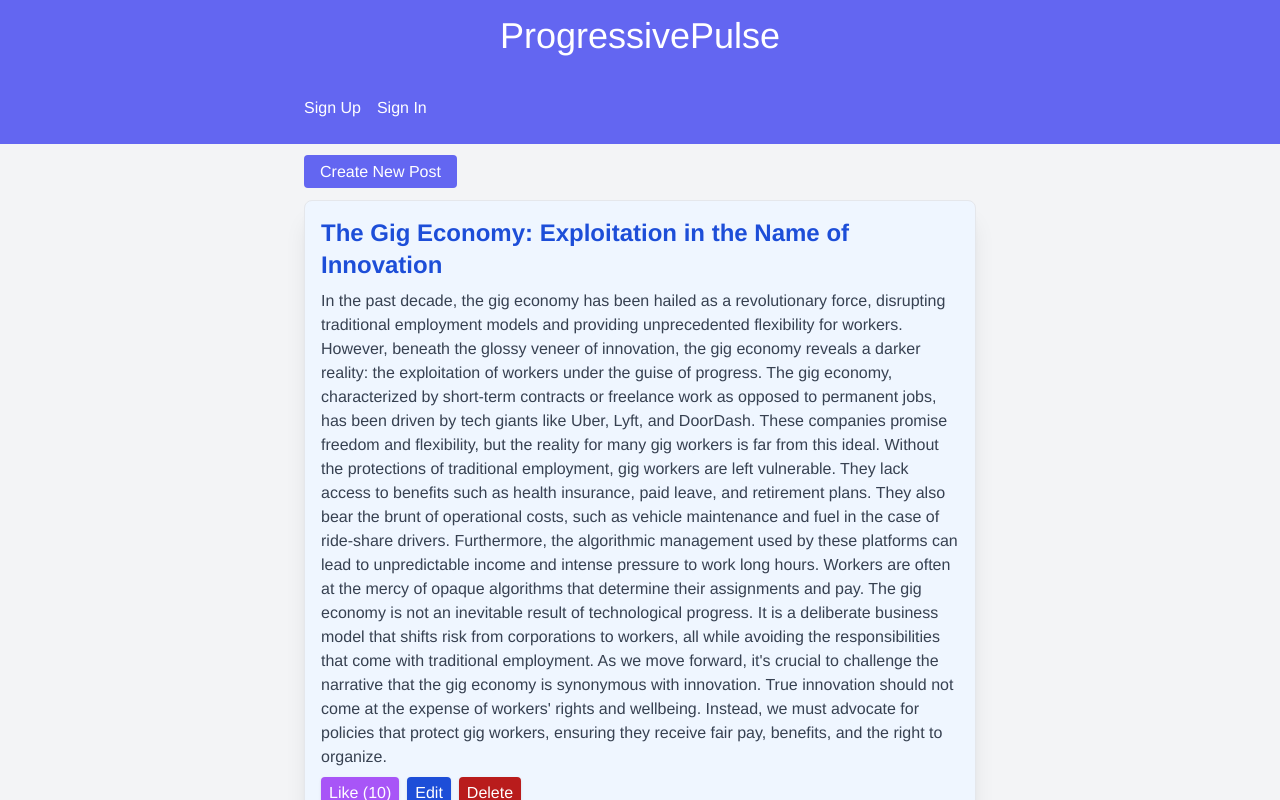
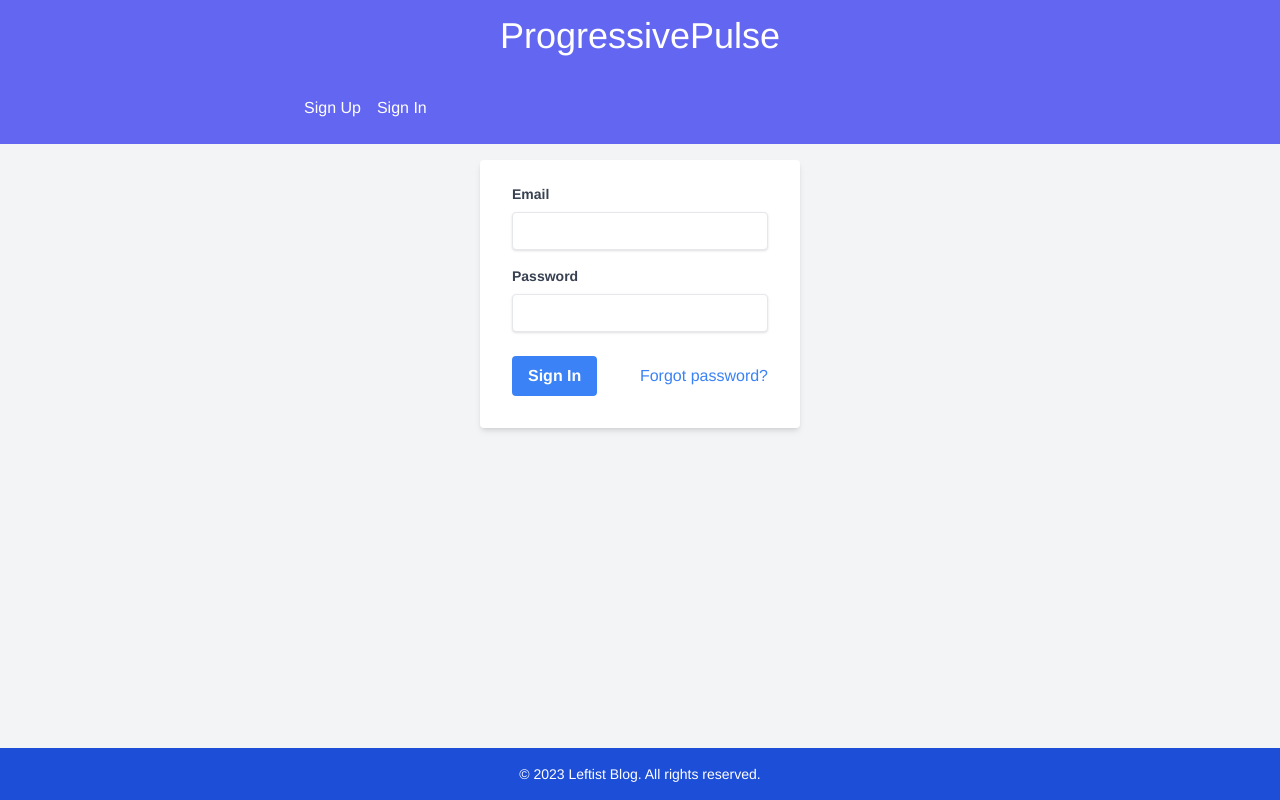
Before and after one commit to hsavzyan/ProgressivePulse, a React (Vite) app: page / in a window 1280 px wide. Shown: the top 800 px of the page. Built offline with nearby package versions, Linux system fonts and the light colour scheme; no server answers.

Commit message:
password reset functionality

```diff
--- a/src/App.tsx
+++ b/src/App.tsx
@@ -342,8 +342,14 @@ const App: React.FC = () => {
           <Route path="/signin" element={<SignIn />} />
           <Route path="/signout" element={<SignOut />} />
           <Route path="/newpost" element={<NewPost addPost={addPost} />} />
-          <Route path="/posts" element={<PostsWrapper />} />
-          <Route path="/" element={<PostsWrapper />} />
+          <Route
+            path="/posts"
+            element={
+              <ProtectedRoute>
+                <PostsWrapper />
+              </ProtectedRoute>
+            }
+          />
           <Route
             path="/profile"
             element={
@@ -352,6 +358,7 @@ const App: React.FC = () => {
               </ProtectedRoute>
             }
           />
+          <Route path="/" element={<SignIn />} />
         </Routes>
       </main>
       <Footer />
--- a/src/components/SignIn.tsx
+++ b/src/components/SignIn.tsx
@@ -1,3 +1,5 @@
+import { auth } from "../firebase";
+import { sendPasswordResetEmail } from "firebase/auth"; // Import the sendPasswordResetEmail function
 import { useState } from "react";
 import { useAuthContext } from "../AuthContext";
 import { useNavigate } from "react-router-dom";
@@ -16,6 +18,15 @@ const SignIn: React.FC = () => {
       navigate("/posts"); // navigate to the posts page after signing in
     } catch (error) {
       setError("Failed to sign in");
+    }
+  };
+
+  const handlePasswordReset = async () => {
+    try {
+      await sendPasswordResetEmail(auth, email);
+      alert("Password reset email sent!");
+    } catch (error) {
+      setError("Failed to send password reset email");
     }
   };
 
@@ -63,6 +74,13 @@ const SignIn: React.FC = () => {
           >
             Sign In
           </button>
+          <button
+            type="button"
+            onClick={handlePasswordReset}
+            className="text-blue-500 hover:text-blue-700"
+          >
+            Forgot password?
+          </button>
         </div>
       </form>
     </div>
```
